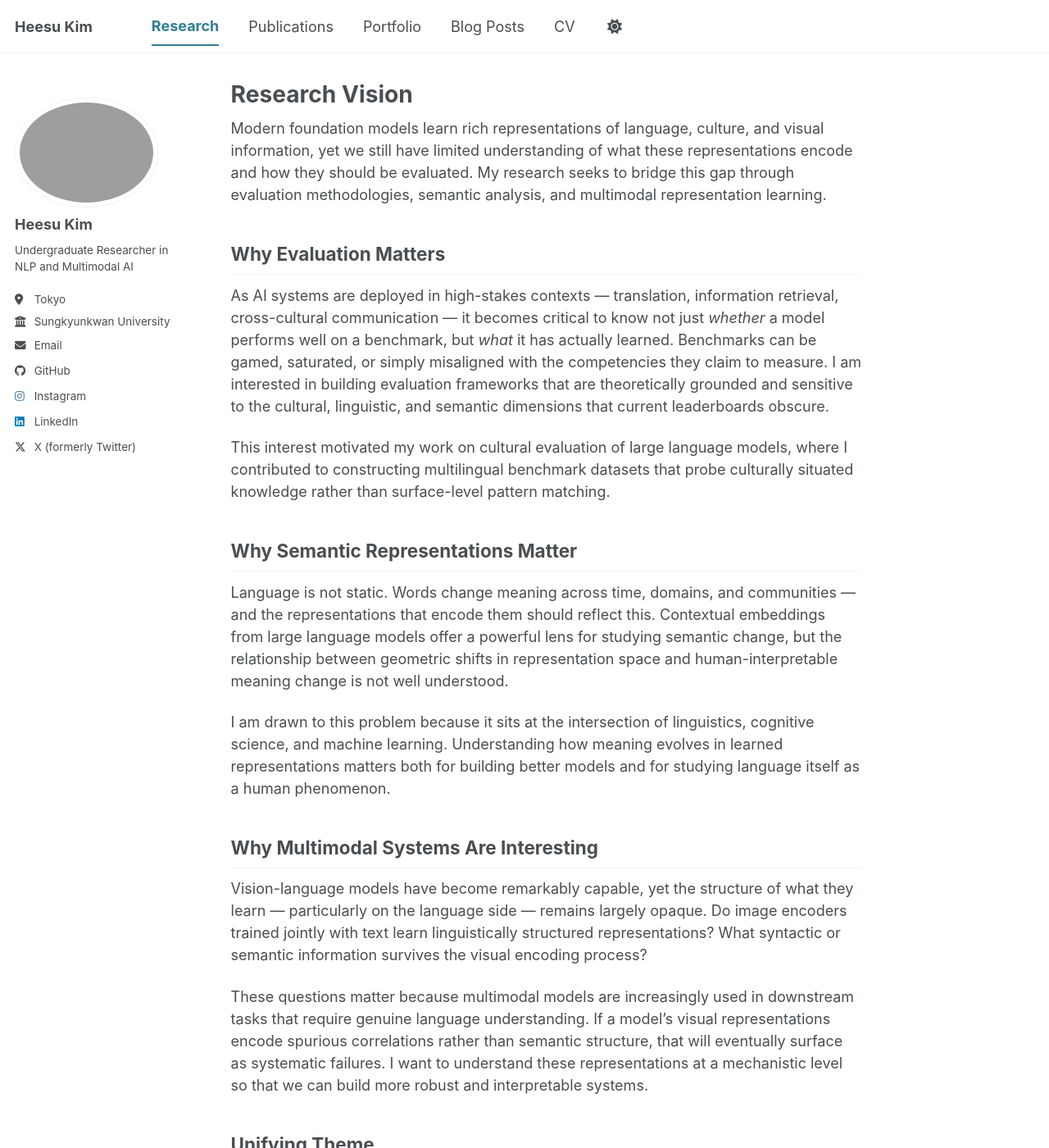
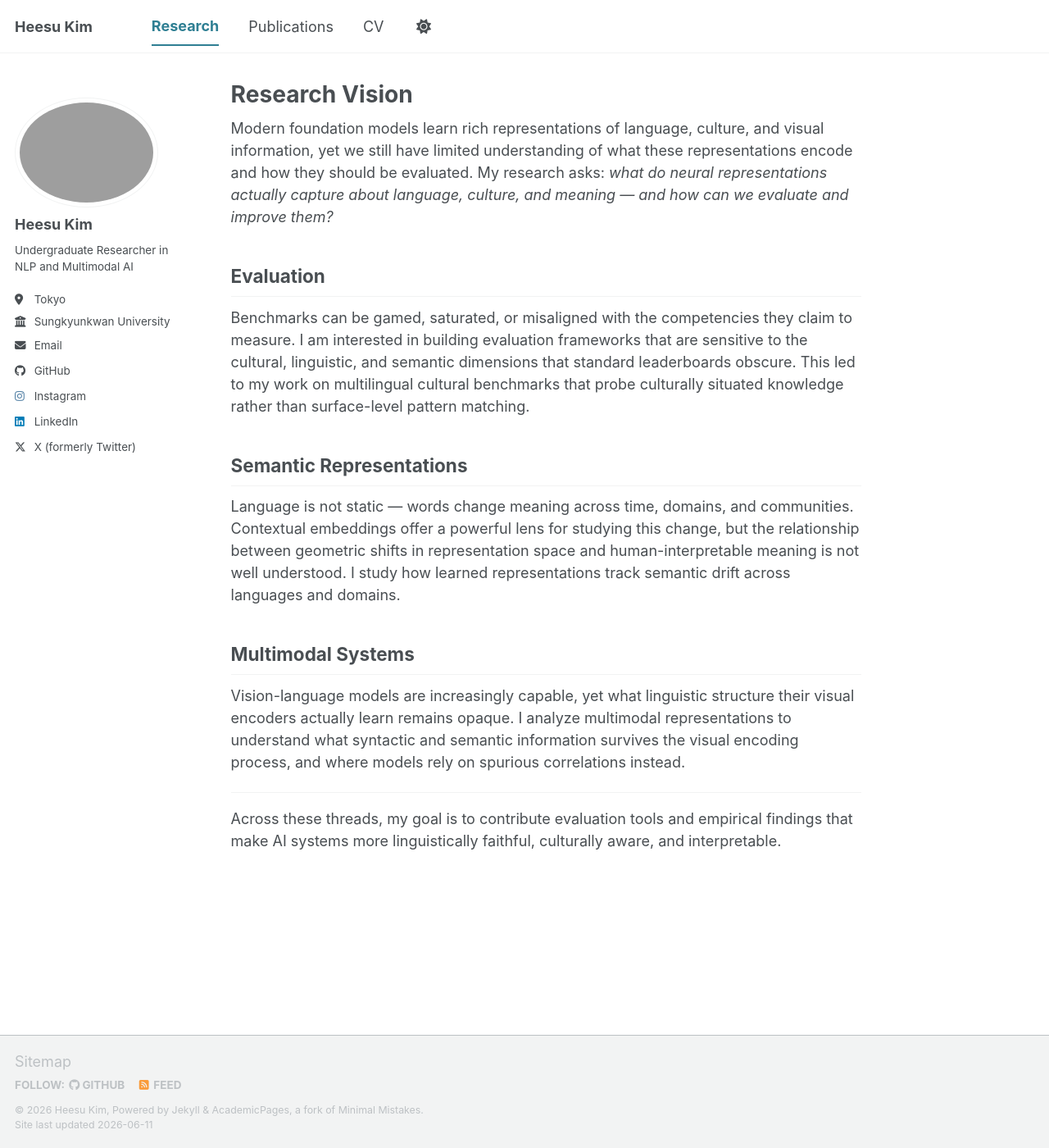
Before and after one commit to kheesu/kheesu.github.io, a Jekyll site: the page built from _pages/research.md, in a window 1280 px wide and 1400 px high. Shown: the whole window at 82% size. Built offline with Jekyll 4.4.1, drawn with Linux system fonts in a browser that asks for light colours; a script bundle is joined from its source files by our own code; library files that are not in the unit come from our copies; some of the changed text lies outside the part shown.

Commit message:
Hid unused tabs

```diff
--- a/_config.yml
+++ b/_config.yml
@@ -30,7 +30,7 @@ author:
   location         : "Tokyo"
   employer         : "Sungkyunkwan University"
   uri              :
-  email            : "k.heesu@skku.edu"
+  email            : "contact@kheesu.com"
 
   # Academic websites
   academia         : # URL
--- a/_pages/research.md
+++ b/_pages/research.md
@@ -4,28 +4,20 @@ title: "Research Vision"
 author_profile: true
 ---
 
-Modern foundation models learn rich representations of language, culture, and visual information, yet we still have limited understanding of what these representations encode and how they should be evaluated. My research seeks to bridge this gap through evaluation methodologies, semantic analysis, and multimodal representation learning.
+Modern foundation models learn rich representations of language, culture, and visual information, yet we still have limited understanding of what these representations encode and how they should be evaluated. My research asks: *what do neural representations actually capture about language, culture, and meaning — and how can we evaluate and improve them?*
 
-## Why Evaluation Matters
+## Evaluation
 
-As AI systems are deployed in high-stakes contexts — translation, information retrieval, cross-cultural communication — it becomes critical to know not just *whether* a model performs well on a benchmark, but *what* it has actually learned. Benchmarks can be gamed, saturated, or simply misaligned with the competencies they claim to measure. I am interested in building evaluation frameworks that are theoretically grounded and sensitive to the cultural, linguistic, and semantic dimensions that current leaderboards obscure.
+Benchmarks can be gamed, saturated, or misaligned with the competencies they claim to measure. I am interested in building evaluation frameworks that are sensitive to the cultural, linguistic, and semantic dimensions that standard leaderboards obscure. This led to my work on multilingual cultural benchmarks that probe culturally situated knowledge rather than surface-level pattern matching.
 
-This interest motivated my work on cultural evaluation of large language models, where I contributed to constructing multilingual benchmark datasets that probe culturally situated knowledge rather than surface-level pattern matching.
+## Semantic Representations
 
-## Why Semantic Representations Matter
+Language is not static — words change meaning across time, domains, and communities. Contextual embeddings offer a powerful lens for studying this change, but the relationship between geometric shifts in representation space and human-interpretable meaning is not well understood. I study how learned representations track semantic drift across languages and domains.
 
-Language is not static. Words change meaning across time, domains, and communities — and the representations that encode them should reflect this. Contextual embeddings from large language models offer a powerful lens for studying semantic change, but the relationship between geometric shifts in representation space and human-interpretable meaning change is not well understood.
+## Multimodal Systems
 
-I am drawn to this problem because it sits at the intersection of linguistics, cognitive science, and machine learning. Understanding how meaning evolves in learned representations matters both for building better models and for studying language itself as a human phenomenon.
+Vision-language models are increasingly capable, yet what linguistic structure their visual encoders actually learn remains opaque. I analyze multimodal representations to understand what syntactic and semantic information survives the visual encoding process, and where models rely on spurious correlations instead.
 
-## Why Multimodal Systems Are Interesting
+---
 
-Vision-language models have become remarkably capable, yet the structure of what they learn — particularly on the language side — remains largely opaque. Do image encoders trained jointly with text learn linguistically structured representations? What syntactic or semantic information survives the visual encoding process?
-
-These questions matter because multimodal models are increasingly used in downstream tasks that require genuine language understanding. If a model's visual representations encode spurious correlations rather than semantic structure, that will eventually surface as systematic failures. I want to understand these representations at a mechanistic level so that we can build more robust and interpretable systems.
-
-## Unifying Theme
-
-Across these threads — evaluation, semantic change, and multimodal representations — the common question is: *what do neural representations actually capture about language, culture, and meaning?* I believe that answering this question rigorously requires both careful empirical work and engagement with the linguistic and cognitive science literature that has studied these phenomena long before neural models existed.
-
-My goal is to contribute evaluation tools, analytical frameworks, and empirical findings that make it easier to answer this question — and to use those findings to build AI systems that are more linguistically faithful, culturally aware, and interpretable.
+Across these threads, my goal is to contribute evaluation tools and empirical findings that make AI systems more linguistically faithful, culturally aware, and interpretable.
```
Also changed, not shown: _data/navigation.yml (+4 -4 lines), _includes/archive-single.html (+7 -1 lines), _pages/about.md (+4 -3 lines), _publications/2026-01-01-cultural-llm-eval.md (+1 -1 lines).
